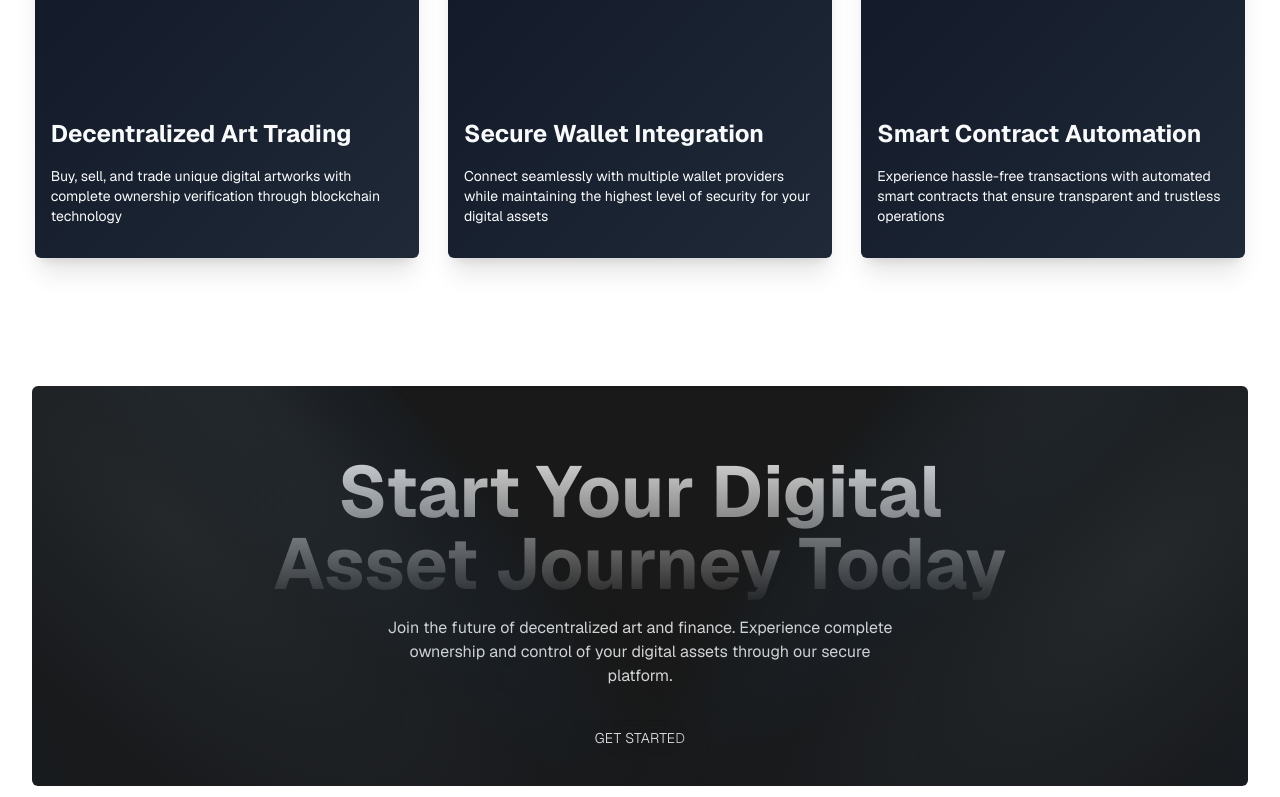
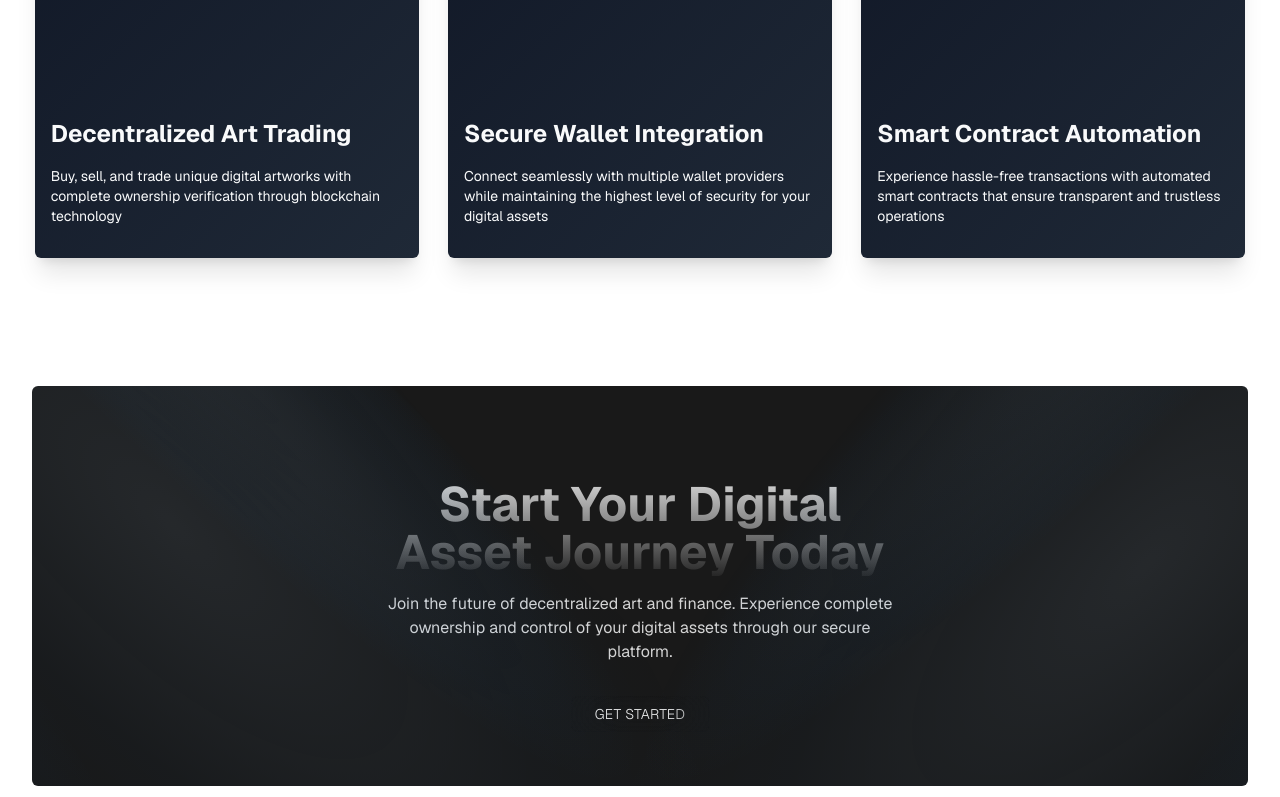
Before and after one commit to IrumiDesu7/ilmi-fe-test, a Next.js app: page / in a window 1280 px wide. Shown: the part 686-1483 px from the top of the page. Built offline with nearby package versions, Linux system fonts and the light colour scheme.

Commit message:
refactor: update CTA and Features section layout and styling

```diff
--- a/components/sections/cta.tsx
+++ b/components/sections/cta.tsx
@@ -12,7 +12,7 @@ const CTA = () => {
       <Spotlight />
 
       <div className="relative z-10 mx-auto w-full max-w-7xl p-4 py-10 sm:pt-20">
-        <h1 className="bg-opacity-50 bg-gradient-to-b from-neutral-300 to-neutral-800 bg-clip-text text-center text-4xl font-bold text-transparent dark:from-neutral-50 dark:to-neutral-400 md:text-7xl">
+        <h1 className="bg-opacity-50 bg-gradient-to-b from-neutral-300 to-neutral-800 bg-clip-text text-center text-4xl font-bold text-transparent dark:from-neutral-50 dark:to-neutral-400 md:text-5xl">
           Start Your Digital <br /> Asset Journey Today
         </h1>
         <p className="mx-auto mt-4 max-w-lg text-center text-base font-normal text-neutral-300 dark:text-neutral-300">
--- a/components/sections/features.tsx
+++ b/components/sections/features.tsx
@@ -3,10 +3,8 @@ import FeatureCard from "./feature-card";
 
 const Features = () => {
   return (
-    <div
-      id="features"
-      className="grid grid-cols-1 place-items-center gap-6 sm:grid-cols-2 lg:grid-cols-3"
-    >
+    <section id="features">
+      <div className="grid grid-cols-1 place-items-center gap-6 sm:grid-cols-2 lg:grid-cols-3">
         {features.map((feature) => (
           <FeatureCard
             key={feature.id}
@@ -16,6 +14,7 @@ const Features = () => {
           />
         ))}
       </div>
+    </section>
   );
 };
 
```
Lines whose indentation alone changed are shown as unchanged.
